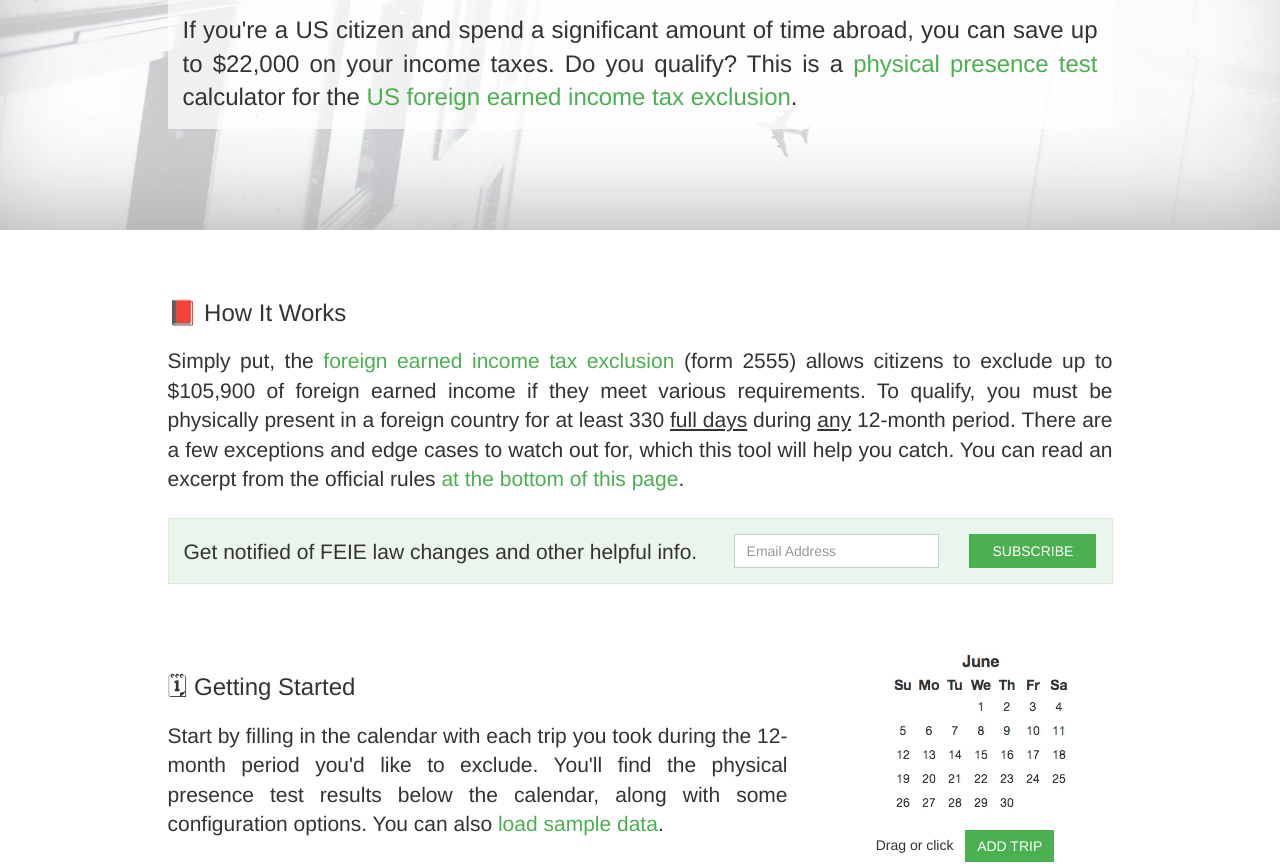
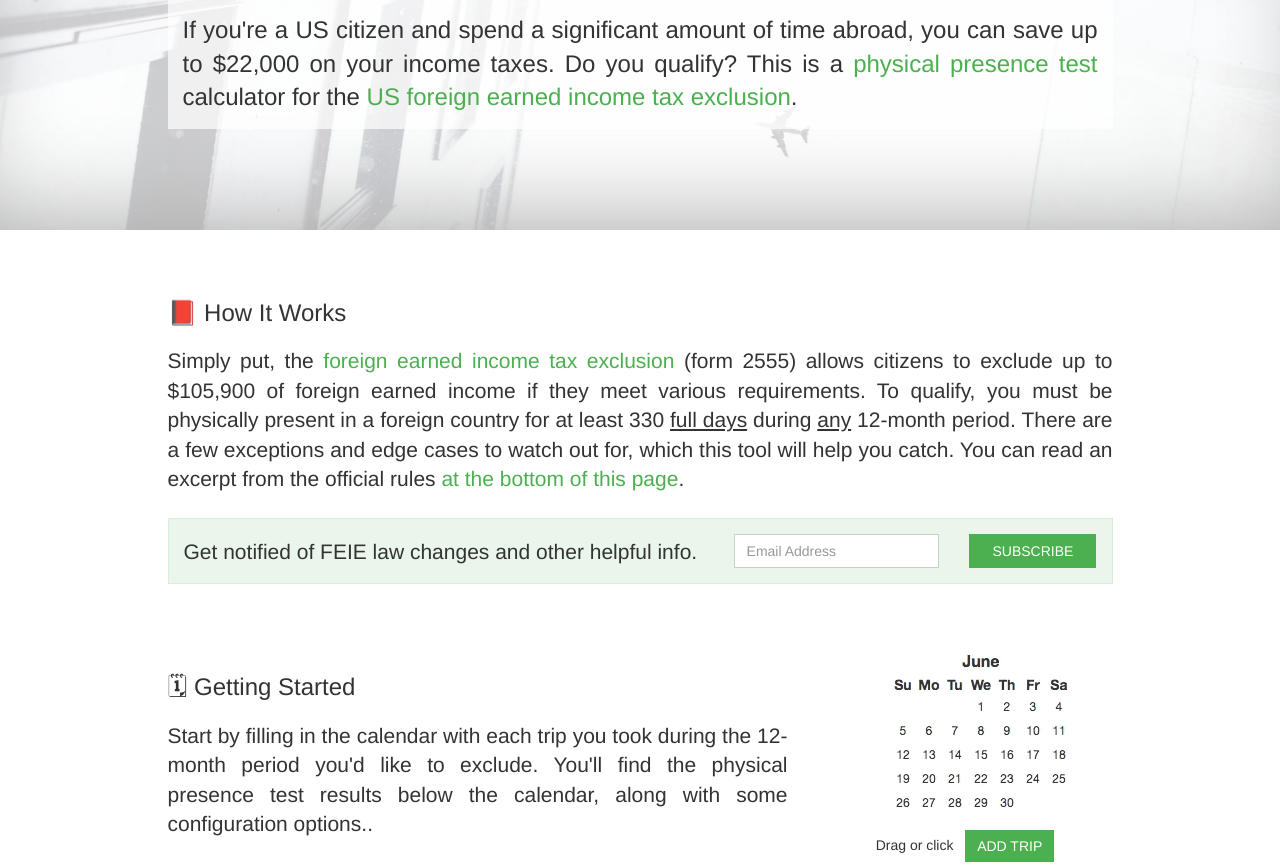
Before and after one commit to MariusVolkhart/feiecalc, a plain HTML site: page index.html in a window 1280 px wide. Shown: the part 85-952 px from the top of the page. Drawn offline with Linux system fonts and the light colour scheme.

Commit message:
Update index.html

```diff
--- a/index.html
+++ b/index.html
@@ -86,7 +86,7 @@
                             <div class='col-sm-8'>
                                 <h3>🗓 Getting Started</h3>
                                 <p class='lead text-justify'>
-                                    Start by filling in the calendar with each trip you took during the 12-month period you'd like to exclude. You'll find the physical presence test results below the calendar, along with some configuration options. You can also <a href='#' data-action='loadSample'>load sample data</a>.
+                                    Start by filling in the calendar with each trip you took during the 12-month period you'd like to exclude. You'll find the physical presence test results below the calendar, along with some configuration options.<!-- You can also <a href='#' data-action='loadSample'>load sample data</a>-->.
                                 </p>
                             </div>
                             <div class='col-sm-4 text-center'>
```
